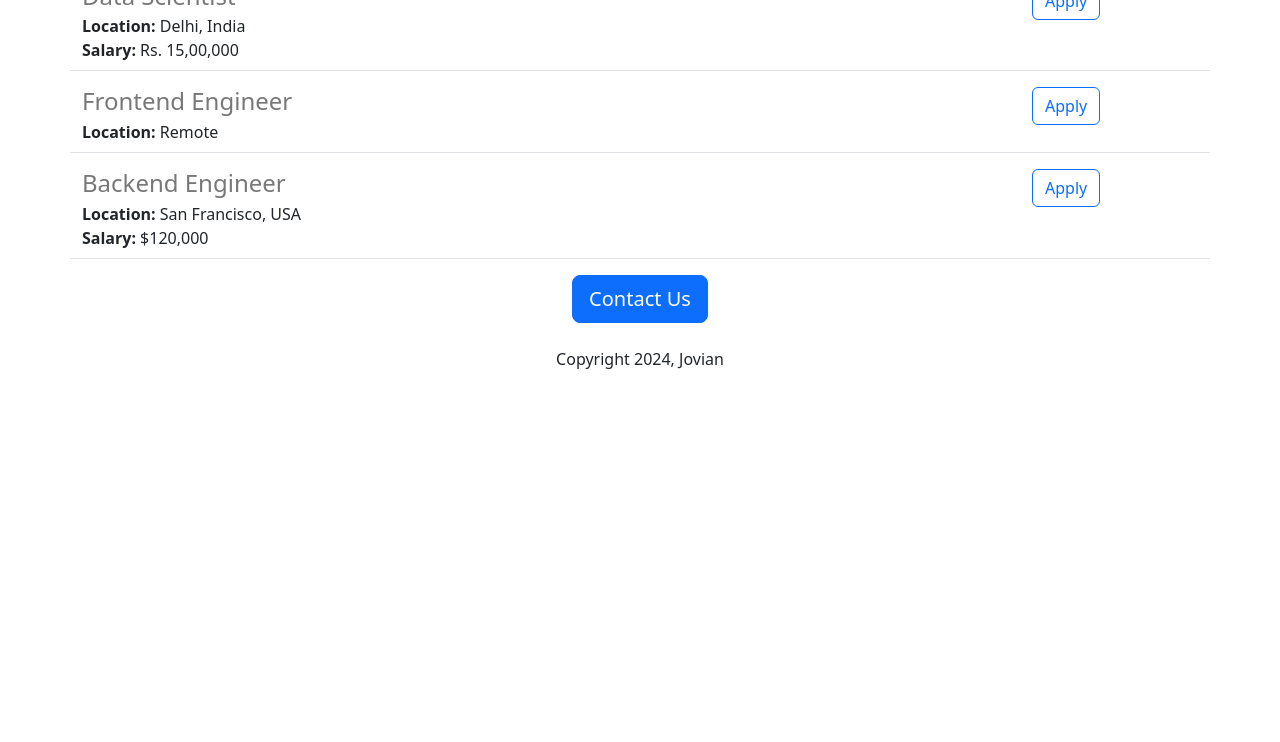
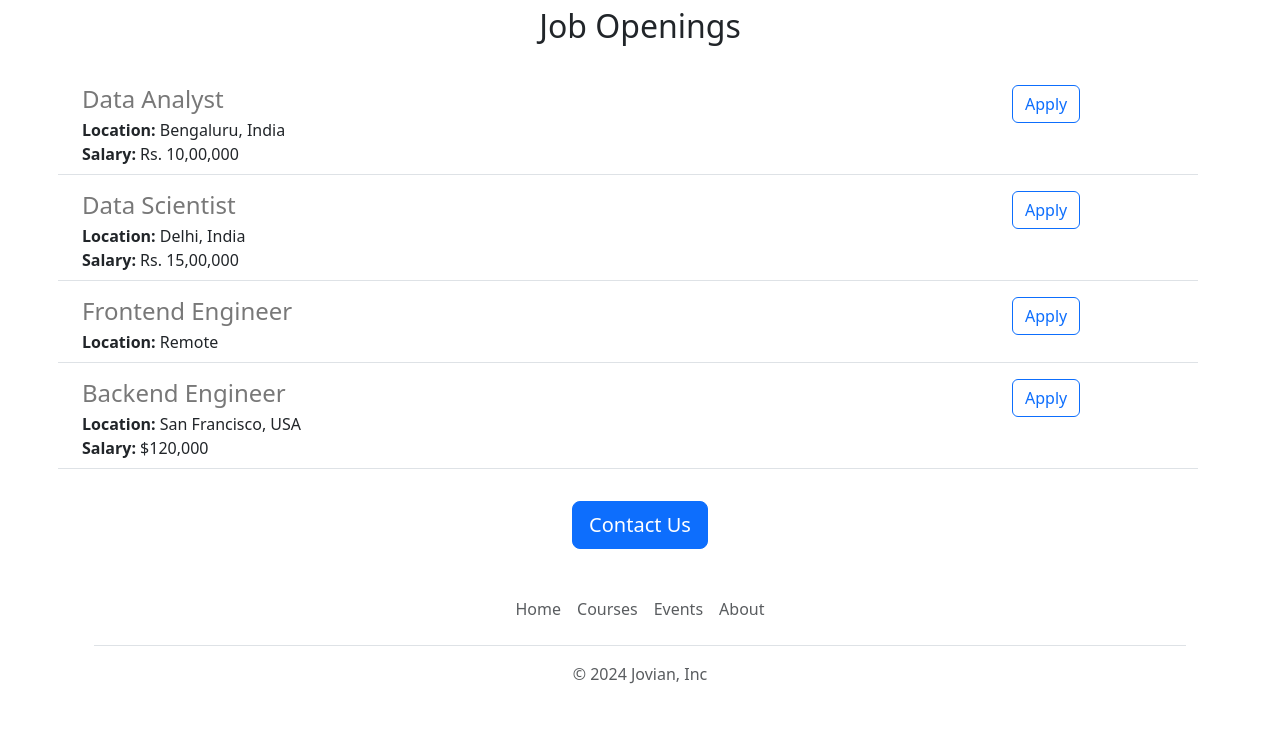
Before and after one commit to ankitaliya/careers-website, a Flask app: page / in a window 1280 px wide. Shown: the part 833-1575 px from the top of the page. Before the commit the page ends 1202 px from the top, so only its background shows below. Run offline with Flask 3, Linux system fonts and the light colour scheme.

Commit message:
added functional improvements to html

```diff
--- /dev/null
+++ b/templates/footer.html
@@ -0,0 +1,11 @@
+<div class="container">
+  <footer class="py-3 my-4">
+    <ul class="nav justify-content-center border-bottom pb-3 mb-3">
+      <li class="nav-item"><a href="https://www.jovian.ai" target="_blank" class="nav-link px-2 text-body-secondary">Home</a></li>
+      <li class="nav-item"><a href="https://www.jovian.ai/learn" target="_blank" class="nav-link px-2 text-body-secondary">Courses</a></li>
+      <li class="nav-item"><a href="https://www.jovian.ai/events" target="_blank" class="nav-link px-2 text-body-secondary">Events</a></li>
+      <li class="nav-item"><a href="https://www.jovian.ai/about" target="_blank" class="nav-link px-2 text-body-secondary">About</a></li>
+    </ul>
+    <p class="text-center text-body-secondary">&copy; 2024 Jovian, Inc</p>
+  </footer>
+</div>
--- a/templates/home.html
+++ b/templates/home.html
@@ -10,19 +10,28 @@
         height: 360px;
         width: 100%;
         object-fit: cover;
+        margin-bottom: 16px;
         }
     </style>
 </head>
 <body>
+    {% include 'nav.html' %}
+    <img class="img-fluid" id= "banner" src="http://127.0.0.1:5000/static/banner.jpg">
     <div class="container">
         <h1 class="text-center mt-2 mb-4">{{company_name}} Careers</h1>
-        <img class="img-fluid" id= "banner" src="http://127.0.0.1:5000/static/banner.jpg">
-        <h2 class="text-center mt-2 mb-4">About Jovian</h2>
-        <p class="lead">Lorem ipsum dolor sit amet, consectetur adipiscing elit, sed do eiusmod tempor
+        <div class="row" style="margin-bottom: 16px;">
+            <div class="col-md-6">
+        <p class="lead">
+            Lorem ipsum dolor sit amet, consectetur adipiscing elit, sed do eiusmod tempor
             incididunt ut labore et dolore magna aliqua. Ut enim ad minim veniam, quis nostrud exercitation ullamco
             laboris nisi ut aliquip ex ea commodo consequat. Duis aute irure dolor in reprehenderit in voluptate velit
             esse cillum dolore eu fugiat nulla pariatur. Excepteur sint occaecat cupidatat non proident, sunt in culpa
-            qui officia deserunt mollit anim id est laborum.</p>
+            qui officia deserunt mollit anim id est laborum.
+        </p>
+                </div>
+            <div class="d-none d-md-block col-md-6">
+            <img src="/static/people_working.jpg" style="height: 320px; border-radius: 4px">
+            </div>
         <h2 class="text-center mt-2 mb-4">Job Openings</h2>
         <p>
           {% for job in jobs %}
@@ -30,9 +39,9 @@
           {% endfor %}
         </p>
         <div class="text-center">
-            <button class="btn btn-primary btn-lg">Contact Us</button>
-            <p class="mt-4">Copyright 2024, Jovian</p>
+            <a href=" mailto:ankitaliya321@gmail.com?subject=Questions%20about%20Job%20Openings&body=My%20Name%3A%20%3Cyour%20name%20here%3E%0D%0AMy%20Questions%3A%20%3Cyour%20questions%20here%3E " class="btn btn-primary btn-lg">Contact Us</a>
         </div>
     </div>
+    {% include 'footer.html' %}
 </body>
 </html>
--- a/templates/jobitem.html
+++ b/templates/jobitem.html
@@ -7,6 +7,6 @@
     {% endif %}
     </div>
     <div class="col-2">
-    <button type="button" class="btn btn-outline-primary">Apply</button>
+    <a href="mailto:ankitaliya321@gmail.com?subject=Application%20for%20{{job['title']}}&body=My%20Name%3A%20%3Cyour%20name%20here%3E%0D%0AMy%20Resume%20link%3A%20%3Cresume%20link%3E%0D%0AMy%20LinkedIn%20link%3A%20%3Clinkedin%20link%3E " type="button" class="btn btn-outline-primary">Apply</a>
     </div>
 </div>
--- /dev/null
+++ b/templates/nav.html
@@ -0,0 +1,10 @@
+<nav class="navbar bg-body-tertiary shadow-sm fixed-top ">
+  <div class="container-fluid">
+    <a class="navbar-brand" href="#">
+      <img src="/static/bootstrap-logo.svg" alt="Logo" width="30" height="24" class="d-inline-block align-text-top">
+      Jovian
+    </a>
+  </div>
+</nav>
+<div style="height: 56px">
+</div>
```
Also changed, not shown: static/bootstrap-logo.svg (added), 1 other file.
